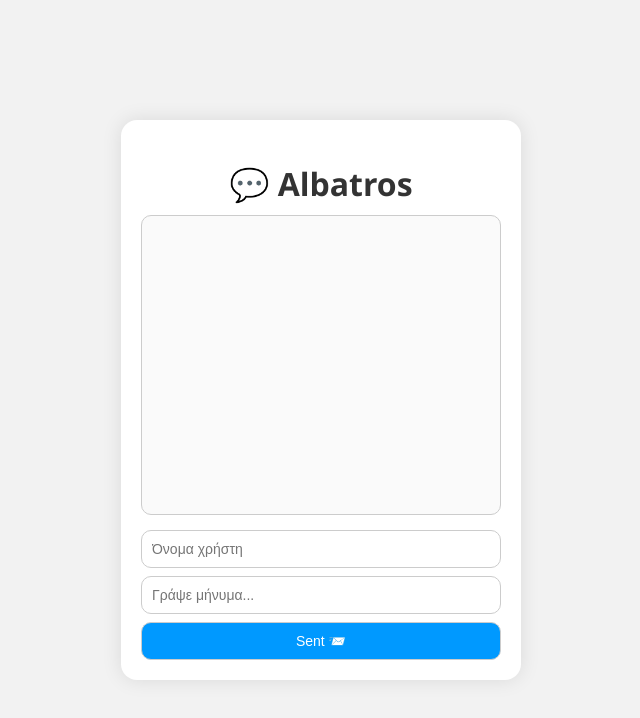
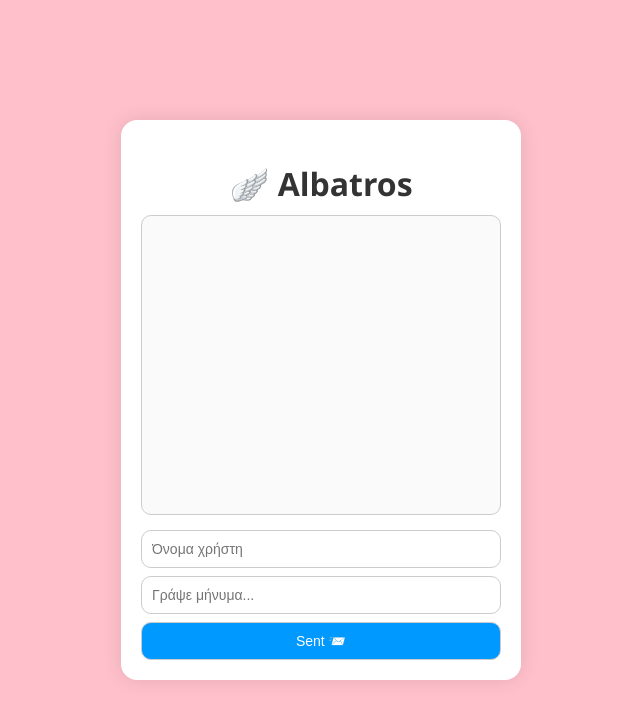
Before and after one commit to IasonXC/mini-chat07, a website: page public/index.html in a window 1280 px wide. Shown: the whole page, without its empty margins (319-959 px from the left). Drawn offline with nearby package versions, Linux system fonts and the light colour scheme; no server answers.

Commit message:
index.html

```diff
--- a/public/index.html
+++ b/public/index.html
@@ -1,14 +1,19 @@
 <!DOCTYPE html>
-<html lang="="el">
+<html lang="el">
 <head>
   <meta charset="UTF-8">
-  <title>Mini Chat</title>
+  <title>Albatros</title>
   <link rel="stylesheet" href="style.css">
   <meta name="viewport" content="width=device-width, initial-scale=1.0">
+  <style>
+    body {
+      background-color: #ffc0cb; /* Ροζ background */
+    }
+  </style>
 </head>
 <body>
   <div class="chat-wrapper">
-    <h1 class="chat-title">💬 Albatros</h1>
+    <h1 class="chat-title">🪽 Albatros</h1>
 
     <div class="chat-box" id="messages"></div>
 
```
